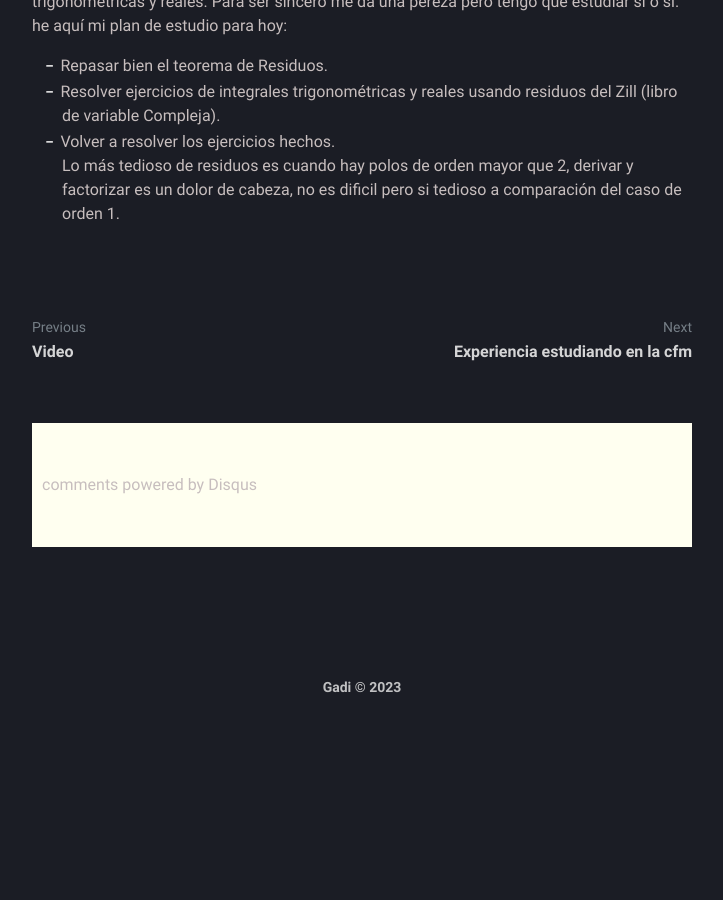
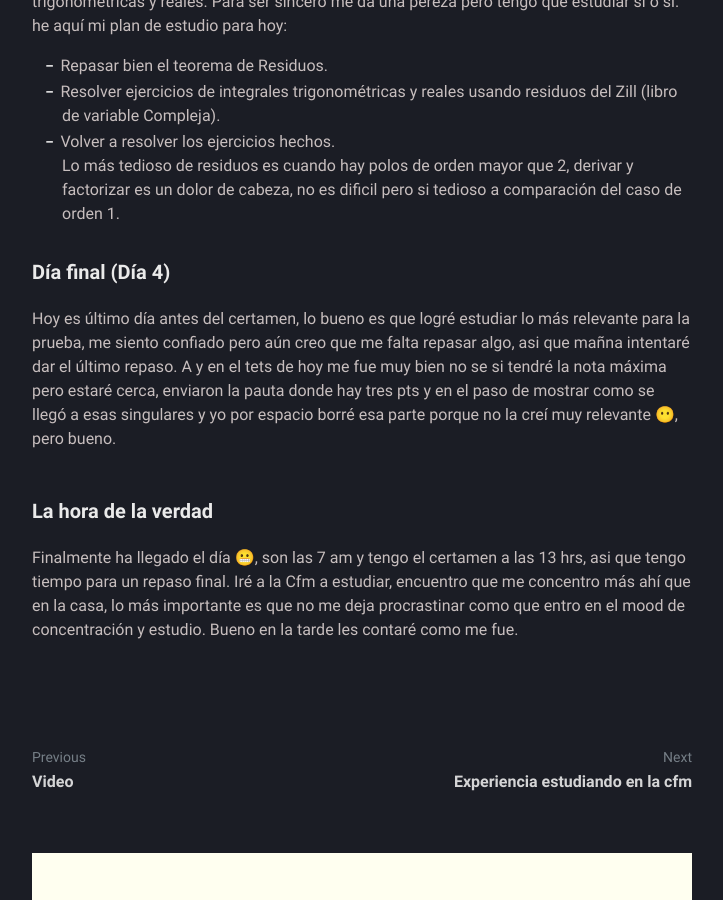
Before and after one commit to gadivalr/borrar, a Jekyll site: the page built from _posts/2023-06-12-salvando-semestre.md, in a window 1280 px wide and 900 px high, scrolled down 1823 px. Shown: the whole window, without its empty margins (278-1001 px from the left). Built offline with Jekyll 4.4.1, drawn with Linux system fonts in a browser that asks for light colours; comment, search, counter and statistics services are not loaded; before the commit the page ends 2554 px from its top, so only the background shows below that.

Commit message:
Update 2023-06-12-salvando-semestre.md

```diff
--- a/_posts/2023-06-12-salvando-semestre.md
+++ b/_posts/2023-06-12-salvando-semestre.md
@@ -46,3 +46,11 @@ Hoy fue un día normal, me quite un peso de encima con el test de numérico aunq
 * Volver a resolver los ejercicios hechos.
 <br>
 Lo más tedioso de residuos es cuando hay polos de orden mayor que 2, derivar y factorizar es un dolor de cabeza, no es dificil pero si tedioso a comparación del caso de orden 1.
+
+### Día final (Día 4)
+
+Hoy es último día antes del certamen, lo bueno es que logré estudiar lo más relevante para la prueba, me siento confiado pero aún creo que me falta repasar algo, asi que mañna intentaré dar el último repaso. A y en el tets de hoy me fue muy bien no se si tendré la nota máxima pero estaré cerca, enviaron la pauta donde hay tres pts y en el paso de mostrar como se llegó a esas singulares y yo por espacio borré esa parte porque no la creí muy relevante 😶, pero bueno.
+
+### La hora de la verdad
+
+Finalmente ha llegado el día 😬, son las 7 am y tengo el certamen a las 13 hrs, asi que tengo tiempo para un repaso final. Iré a la Cfm a estudiar, encuentro que me concentro más ahí que en la casa, lo más importante es que no me deja procrastinar como que entro en el mood de concentración y estudio. Bueno en la tarde les contaré como me fue.
```
